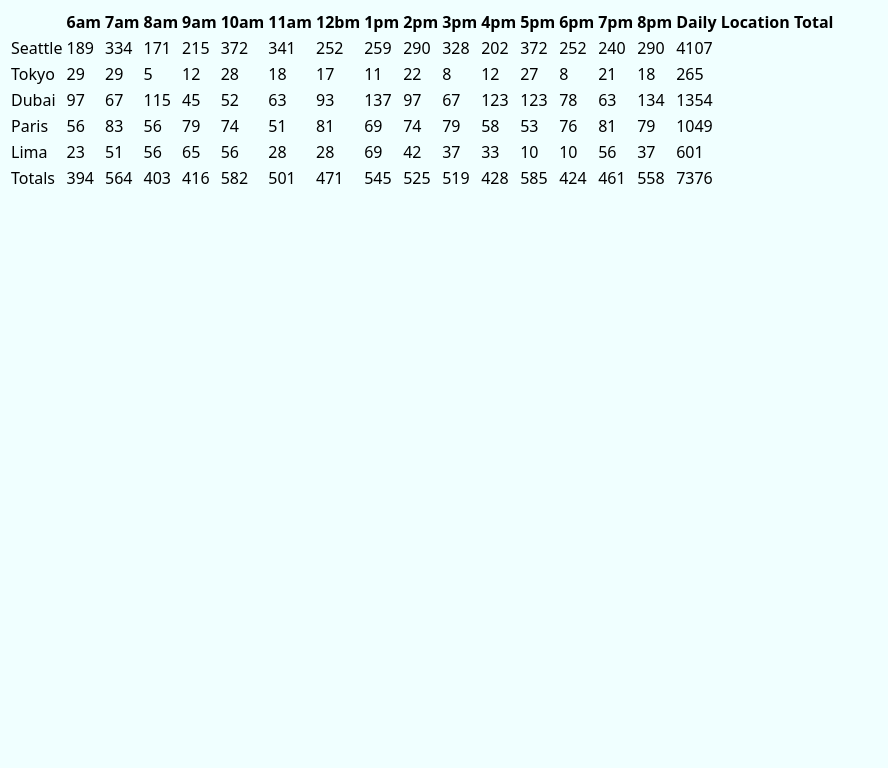
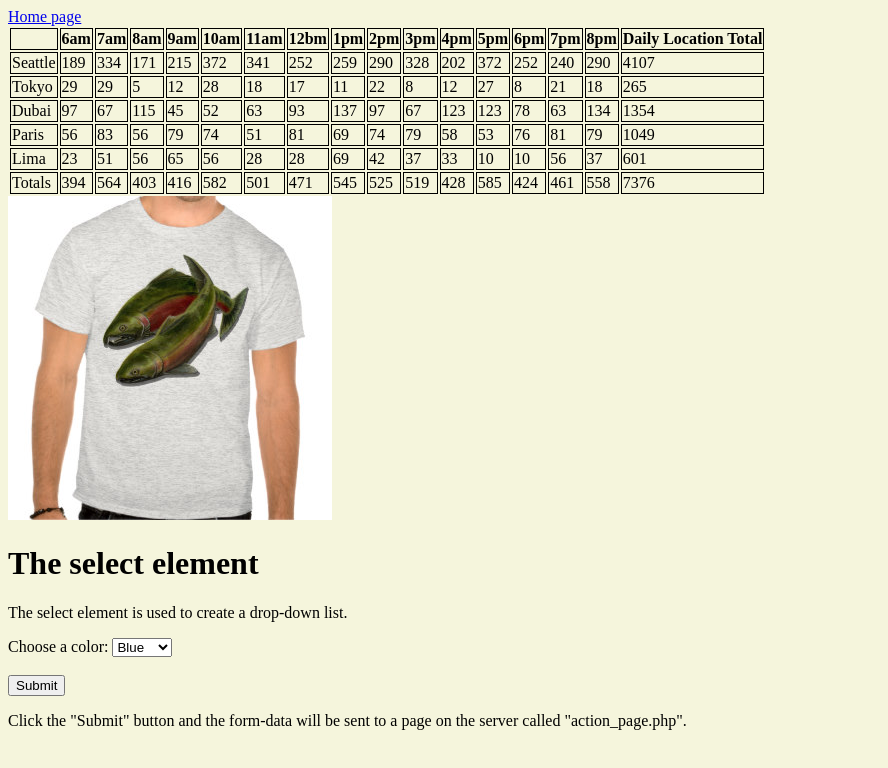
Before and after one commit to AHMADQURAAN97/cookie-stand, a plain HTML site: page sales.html in a window 1280 px wide. Shown: the whole page, without its empty margins (0-888 px from the left). Drawn offline with Linux system fonts and the light colour scheme.

Commit message:
add style for html

```diff
--- a/style.css
+++ b/css/style.css
@@ -1,6 +1,7 @@
 body {
         font-family: 'Noto Sans', sans-serif;
-    background-color: azure;
+    background-color:azure;
+    background-color:
 
 };
 
--- a/sales.html
+++ b/sales.html
@@ -5,18 +5,68 @@
     <meta http-equiv="X-UA-Compatible" content="IE=edge">
     <meta name="viewport" content="width=device-width, initial-scale=1.0">
     <title> cookies </title>
-    <link href="style.css" type="text/css" rel="stylesheet" />
+
+    <style>
+
+    table th   {
+border: 1px solid;
+    }
+
+    td {
+        border: 1px solid;
+
+    }
+
+    body {
+        background-color: beige
+    }
+
+
+
+    </style>
 </head>
 <body>
+
 <header>
     <h1cookies</h1>
 </header>
 <main>
 
+    <a href="index.html"> Home page </a>
 <div id="deleciuscookes">
+</div>
+
+<img src="fish.jpg" alt="cookies" >
+
+<h1>The select element</h1>
+
+<p>The select element is used to create a drop-down list.</p>
+
+<form action="/action_page.php">
+  <label for="colors">Choose a color:</label>
+  <select name="colors" id="colors">
+    <option value="blue">Blue</option>
+    <option value="green">Green</option>
+    <option value="red">Red</option>
+
+  </select>
+  <br><br>
+  <input type="submit" value="Submit">
+</form>
+
+<p>Click the "Submit" button and the form-data will be sent to a page on the
+server called "action_page.php".</p>
 
 
-</div>
+
+
+
+
+
+
+
+
+
 
 
 
```
Also changed, not shown: index.html (+14 -8 lines), fish.jpg (added), fishy.jpg (added), order-processing.html (added), store.html (added).
